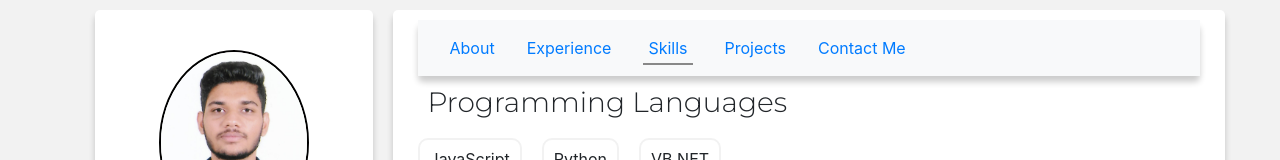
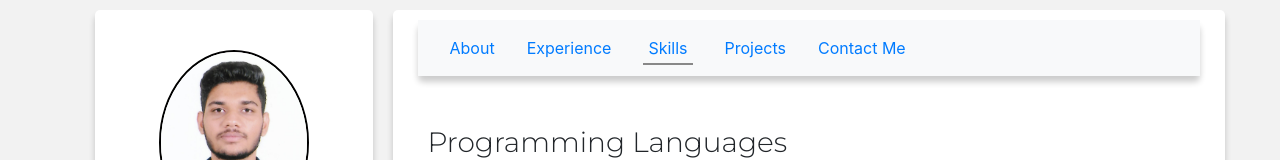
Before and after one commit to HrushikeshAher/portfolio, a React (Create React App) app: page /skills in a window 1280 px wide. Shown: the top 160 px of the page. Built offline with nearby package versions, Linux system fonts and the light colour scheme.

Commit message:
Add files via upload

```diff
--- a/package.json
+++ b/package.json
@@ -1,11 +1,11 @@
 {
   "name": "portfolio",
-  "homepage": "mritunjay-tomar.github.io/portfolio-mj",
   "version": "0.1.0",
   "private": true,
   "dependencies": {
     "emailjs-com": "^2.6.4",
     "font-awesome": "^4.7.0",
+    "gh-pages": "^3.1.0",
     "react": "^17.0.2",
     "react-bootstrap": "^1.5.2",
     "react-dom": "^17.0.2",
@@ -16,6 +16,8 @@
     "web-vitals": "^1.1.1"
   },
   "scripts": {
+    "predeploy": "npm run build",
+    "deploy": "gh-pages -d build",
     "start": "react-scripts start",
     "build": "react-scripts build",
     "test": "react-scripts test",
--- a/src/components/MainComponent.js
+++ b/src/components/MainComponent.js
@@ -25,12 +25,15 @@ export default function MainComponent() {
             <BrowserRouter>
 
             <div className="NavBar">
-                <Navbar bg="light" className=".ExternalLinks">
-                    <Nav.Link><NavLink to="/" exact activeClassName="activeClass" style={LinkStyle }>About</NavLink></Nav.Link>
-                    <Nav.Link><NavLink to="/experience" activeClassName="activeClass" style={ LinkStyle }>Experience</NavLink></Nav.Link>
-                    <Nav.Link><NavLink to="/skills" activeClassName="activeClass" style={LinkStyle}>Skills</NavLink></Nav.Link>
-                    <Nav.Link><NavLink to="/projects" activeClassName="activeClass" style={LinkStyle}>Projects</NavLink></Nav.Link>
-                    <Nav.Link><NavLink to="/contact" activeClassName="activeClass" style={LinkStyle}>Contact Me</NavLink></Nav.Link>
+                <Navbar bg="light" expand="lg" className=".ExternalLinks">
+                    <Navbar.Toggle aria-controls="responsive-navbar-nav" />
+                    <Navbar.Collapse id="responsive-navbar-nav">
+                        <Nav.Link><NavLink to="/" exact activeClassName="activeClass" style={LinkStyle }>About</NavLink></Nav.Link>
+                        <Nav.Link><NavLink to="/experience" activeClassName="activeClass" style={ LinkStyle }>Experience</NavLink></Nav.Link>
+                        <Nav.Link><NavLink to="/skills" activeClassName="activeClass" style={LinkStyle}>Skills</NavLink></Nav.Link>
+                        <Nav.Link><NavLink to="/projects" activeClassName="activeClass" style={LinkStyle}>Projects</NavLink></Nav.Link>
+                        <Nav.Link><NavLink to="/contact" activeClassName="activeClass" style={LinkStyle}>Contact Me</NavLink></Nav.Link>
+                    </Navbar.Collapse>
                 </Navbar>
             </div>
 
--- a/src/components/Project.js
+++ b/src/components/Project.js
@@ -11,7 +11,7 @@ export default function Projects() {
         {
             Name: "Lead Tracking",
             GithubURL : "https://github.com/mritunjay-tomar/LeadTracking",
-            Desc : "A project done on Python-Django-HTML which is basically used to tracks generated by the product owners. Please read through repository READme.md file for more details."
+            Desc : "A project done on Python-Django-HTML which is basically used to tracks leads generated by the product owners."
         },
         {
             Name: "Portfolio",
--- a/src/components/Skills.js
+++ b/src/components/Skills.js
@@ -33,6 +33,11 @@ export default function Skills() {
         "MongoDB",
     ]
 
+    const HeadingStyleTop = {
+        marginTop: "50px",
+        marginLeft: "20px"
+    }
+
     const HeadingStyle = {
         marginLeft: "20px"
     }
@@ -40,7 +45,7 @@ export default function Skills() {
     return (
         <>
             <div id="ProgrammingLanguages">
-            <h3 style={HeadingStyle}>Programming Languages</h3>
+                <h3 style={HeadingStyleTop}>Programming Languages</h3>
                     {
                         ProgrammingLanguages.map( Language => {
                             return (
```
Also changed, not shown: 1 other file (tests, documents, lock files or other folders). Lines whose indentation alone changed are shown as unchanged.
